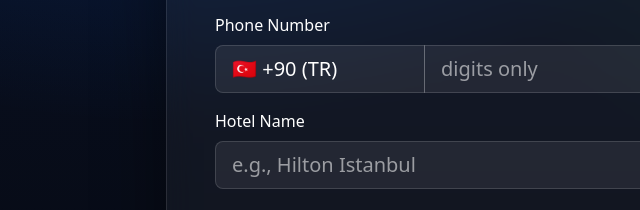
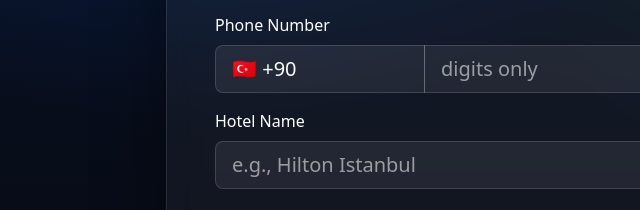
Before and after one commit to incomingist/giveaway, a plain HTML site: page index.html in a window 1280 px wide. Shown: the part 396-606 px from the top of the page, 86-726 px from the left. Drawn offline with nearby package versions, Linux system fonts and the light colour scheme.

Commit message:
Update index.html

```diff
--- a/index.html
+++ b/index.html
@@ -153,16 +153,11 @@ svg.tick{ width:92px; height:92px; }
 <label class="form-label" data-i18n="phoneLabel">Phone Number</label>
 <div class="input-group input-group-lg">
 <select id="countryCode" class="form-select" style="max-width:210px;">
-<option value="+90" selected>🇹🇷 +90 (TR)</option>
-  <option value="+998">🇺🇿 +998 (UZ)</option>
-  <option value="+7">🇷🇺 +7 (RU/KZ)</option>
-  <option value="+996">🇰🇬 +996 (KG)</option>
-  <option value="+992">🇹🇯 +992 (TJ)</option>
-  <option value="+993">🇹🇲 +993 (TM)</option>
-  <option value="+994">🇦🇿 +994 (AZ)</option>
-  <option value="+995">🇬🇪 +995 (GE)</option>
-  <option value="+380">🇺🇦 +380 (UA)</option>
-  <option value="+375">🇧🇾 +375 (BY)</option>
+<option value="+90">🇹🇷 +90</option>
+<option value="+998">🇺🇿 +998</option>
+<option value="+7">🇷🇺 +7</option>
+<option value="+996">🇰🇬 +996</option>
+<option value="+992">🇹🇯 +992</option>
 </select>
 <input id="phone" name="phone" autocomplete="off"
        class="form-control"
```
